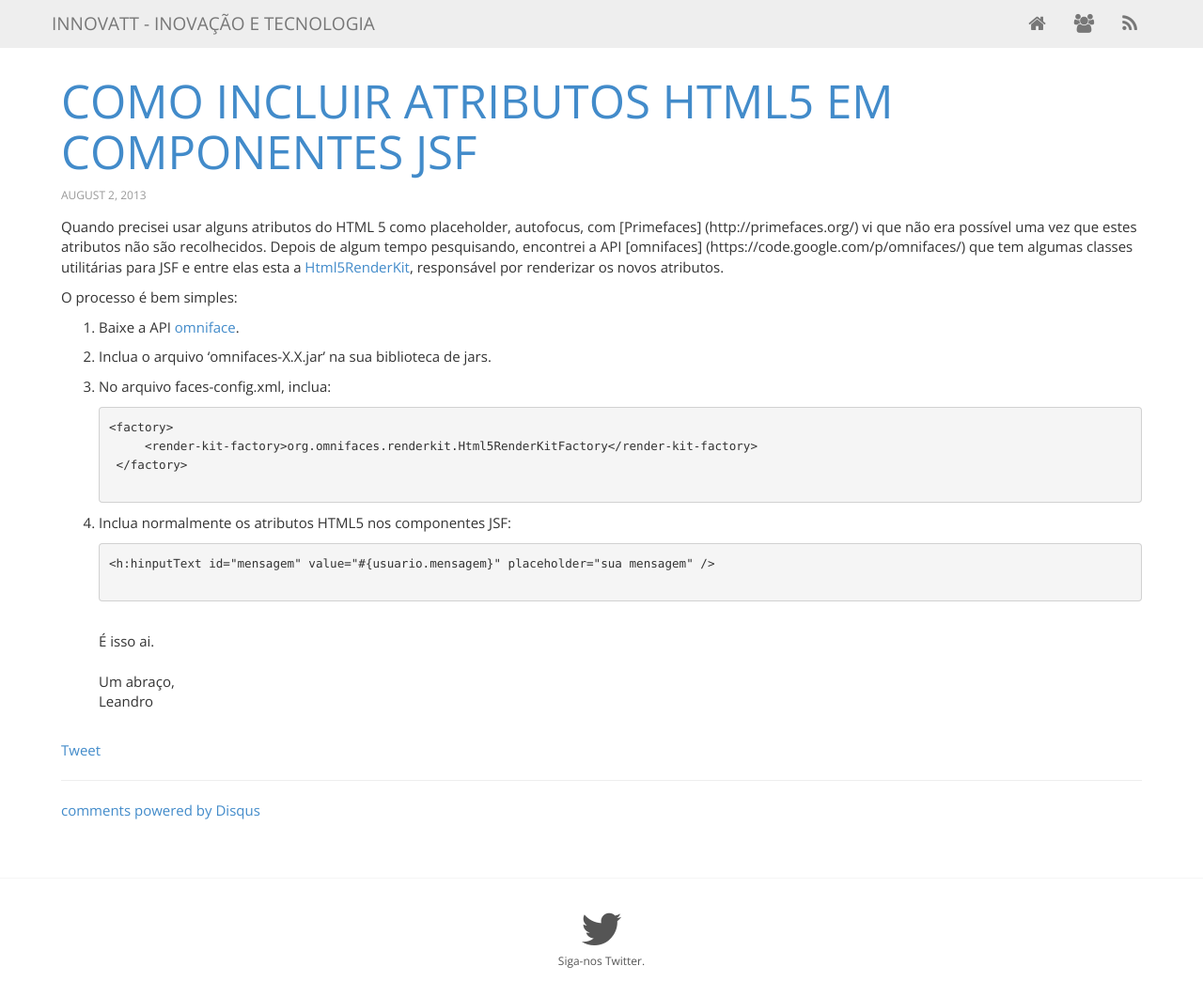
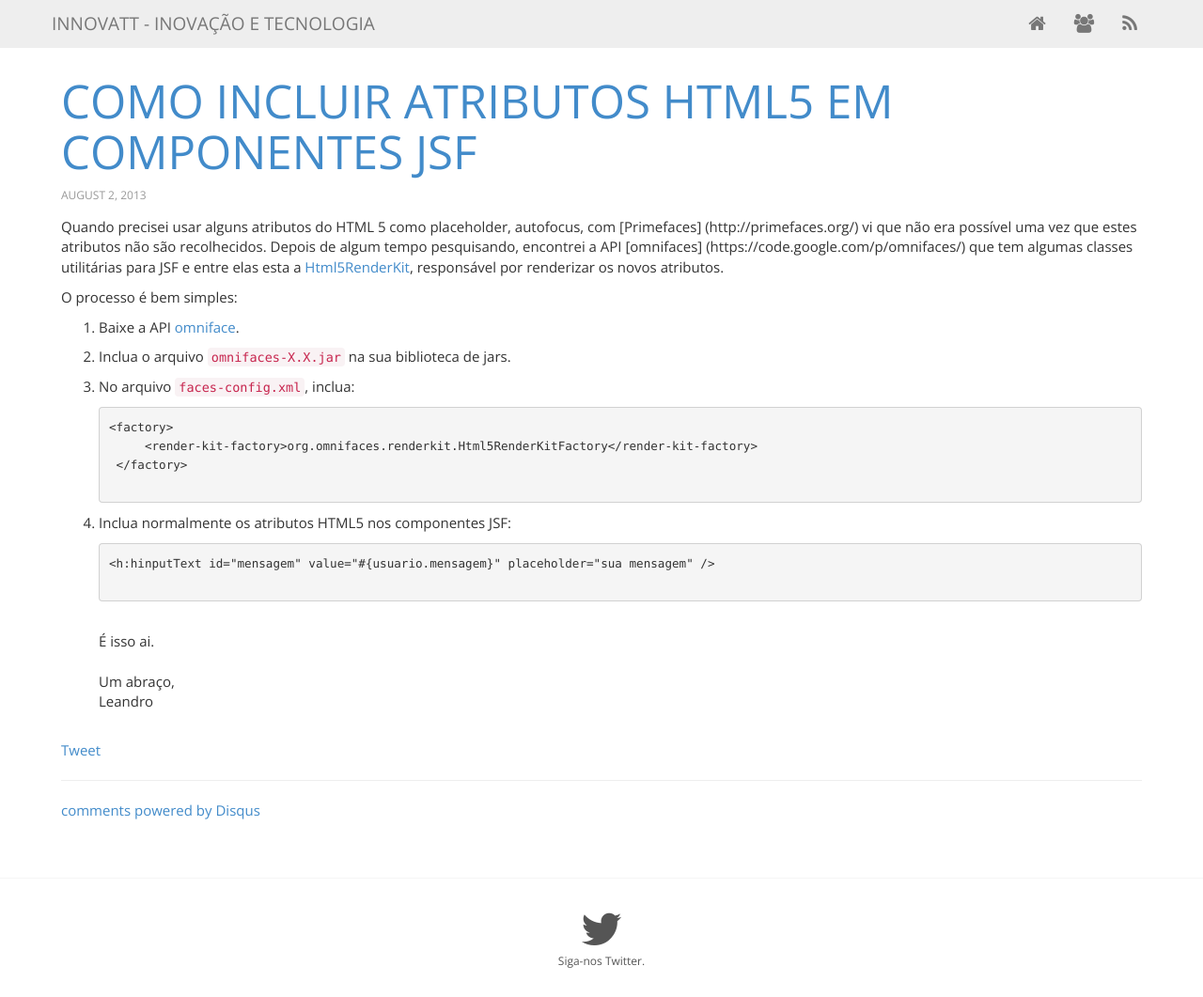
Before and after one commit to leandronardo/leandronardo.github.com, a Jekyll site: the page built from _posts/2013-08-02-como-incluir-atributos-HTML5-em-componentes-JSF.md, in a window 1280 px wide and 1061 px high. Shown: the whole window at 94% size. Built offline with Jekyll 4.4.1, drawn with Linux system fonts in a browser that asks for light colours; nearby versions of some CDN libraries; comment, search, counter and statistics services are not loaded.

```diff
--- a/_posts/2013-08-02-como-incluir-atributos-HTML5-em-componentes-JSF.md
+++ b/_posts/2013-08-02-como-incluir-atributos-HTML5-em-componentes-JSF.md
@@ -15,9 +15,9 @@ O processo &eacute; bem simples:
 
 1. Baixe a API [omniface](https://code.google.com/p/omnifaces/downloads/list).
 
-2. Inclua o arquivo 'omnifaces-X.X.jar' na sua biblioteca de jars.
+2. Inclua o arquivo `omnifaces-X.X.jar` na sua biblioteca de jars.
 
-3. No arquivo faces-config.xml, inclua:
+3. No arquivo `faces-config.xml`, inclua:
 
 	<pre><code>&lt;factory&gt;
 	    &lt;render-kit-factory&gt;org.omnifaces.renderkit.Html5RenderKitFactory&lt;/render-kit-factory&gt;
```
Also changed, not shown: 3 other files.
